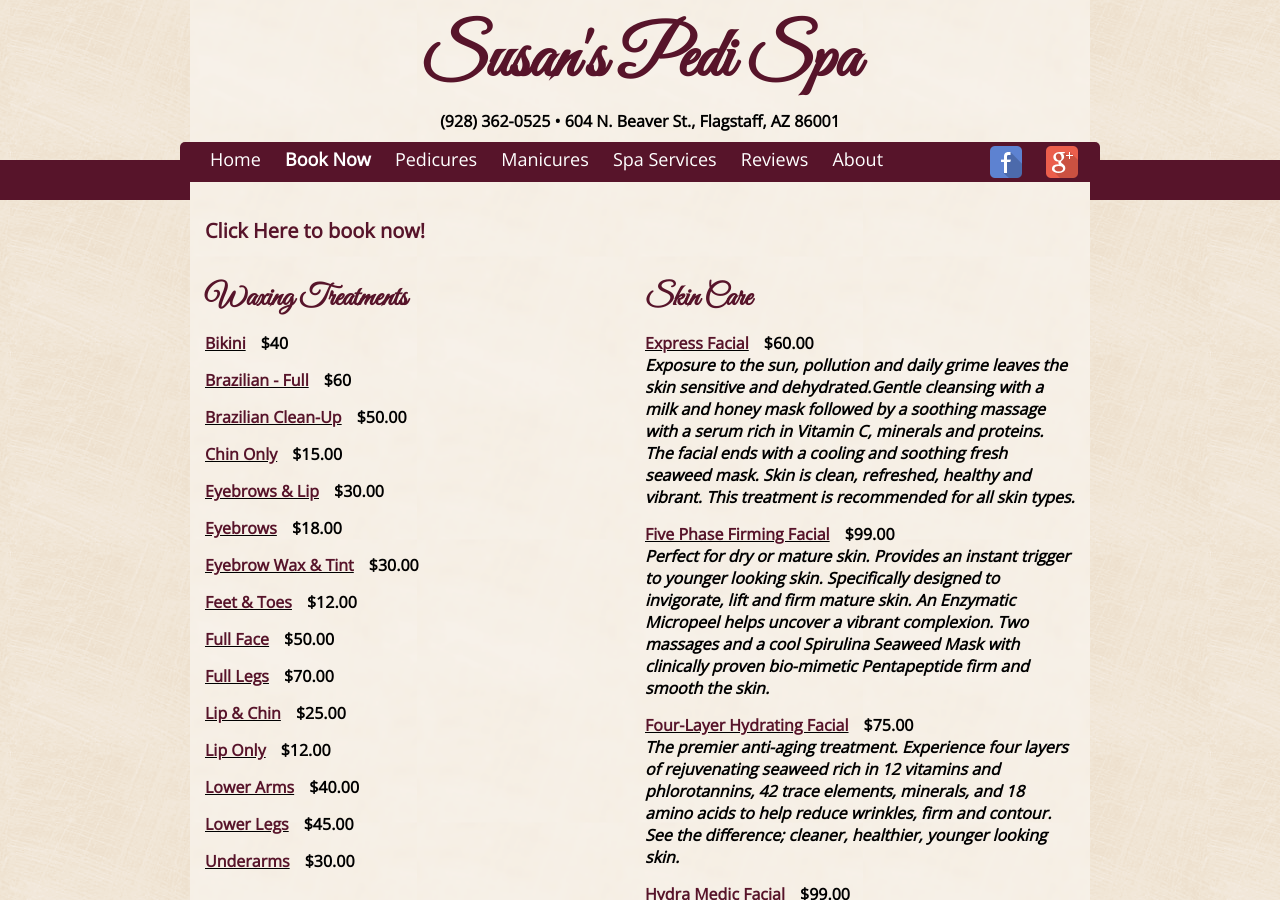
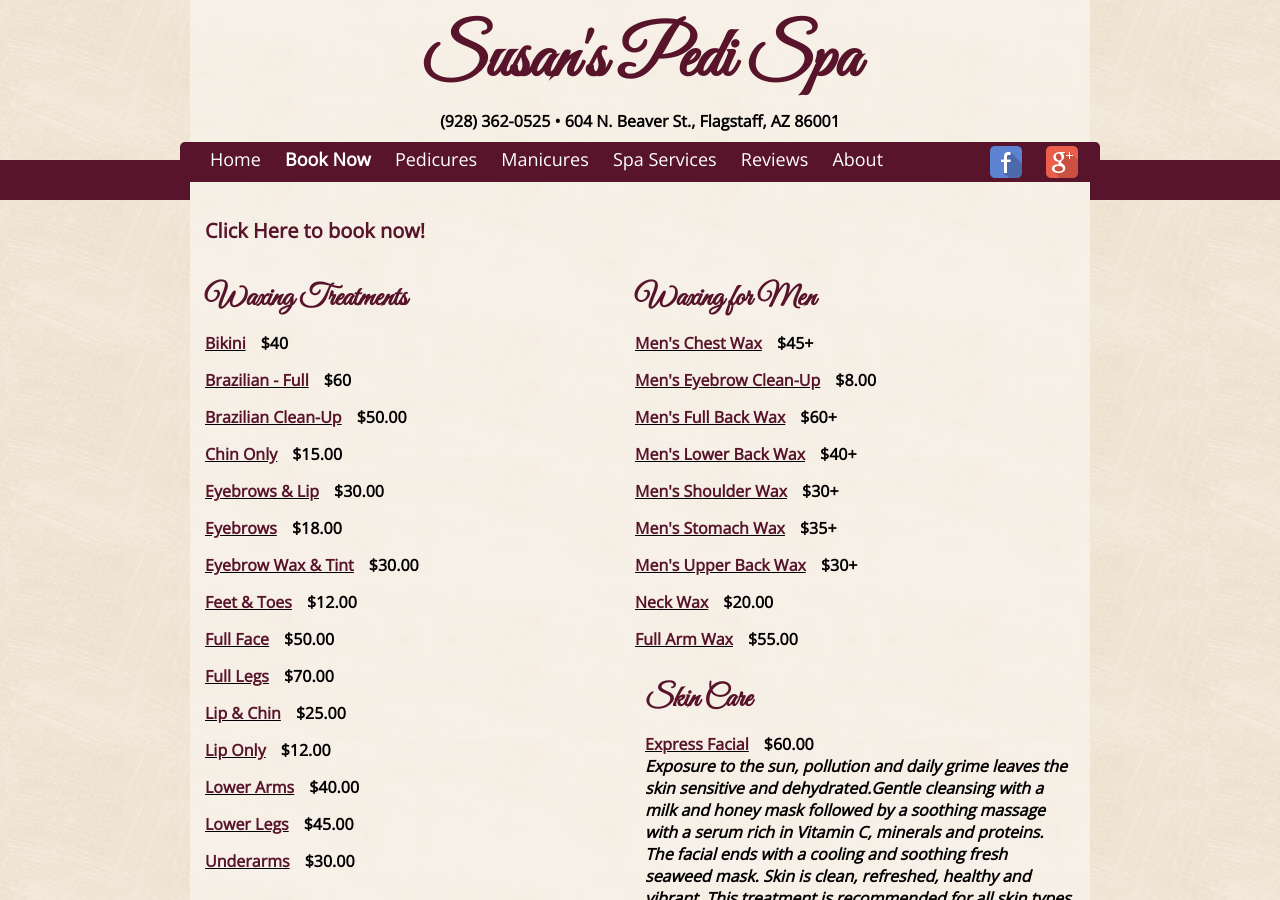
Before and after one commit to susanspedispa/susanspedispa.github.io, a Jekyll site: the page built from menu/spa.html, in a window 1280 px wide and 900 px high. Built offline with Jekyll 4.4.1, drawn with Linux system fonts in a browser that asks for light colours.

Commit message:
Update spa.yml

```diff
--- a/_data/spa.yml
+++ b/_data/spa.yml
@@ -77,6 +77,37 @@
           price: $35.00
           description:
 
+- position: left
+  groups:
+    - name: Waxing for Men
+      treatments:
+        - name: Men's Chest Wax
+          price: $45+
+          description:
+        - name: Men's Eyebrow Clean-Up
+          price: $8.00
+          description:
+        - name: Men's Full Back Wax
+          price: $60+
+          description:
+        - name: Men's Lower Back Wax
+          price: $40+
+          description:
+        - name: Men's Shoulder Wax
+          price: $30+
+          description:
+        - name: Men's Stomach Wax
+          price: $35+
+          description:
+        - name: Men's Upper Back Wax
+          price: $30+
+          description:
+        - name: Neck Wax
+          price: $20.00
+          description:
+        - name: Full Arm Wax
+          price: $55.00
+          description:
 - position: right
   groups:
     - name: Skin Care
```
